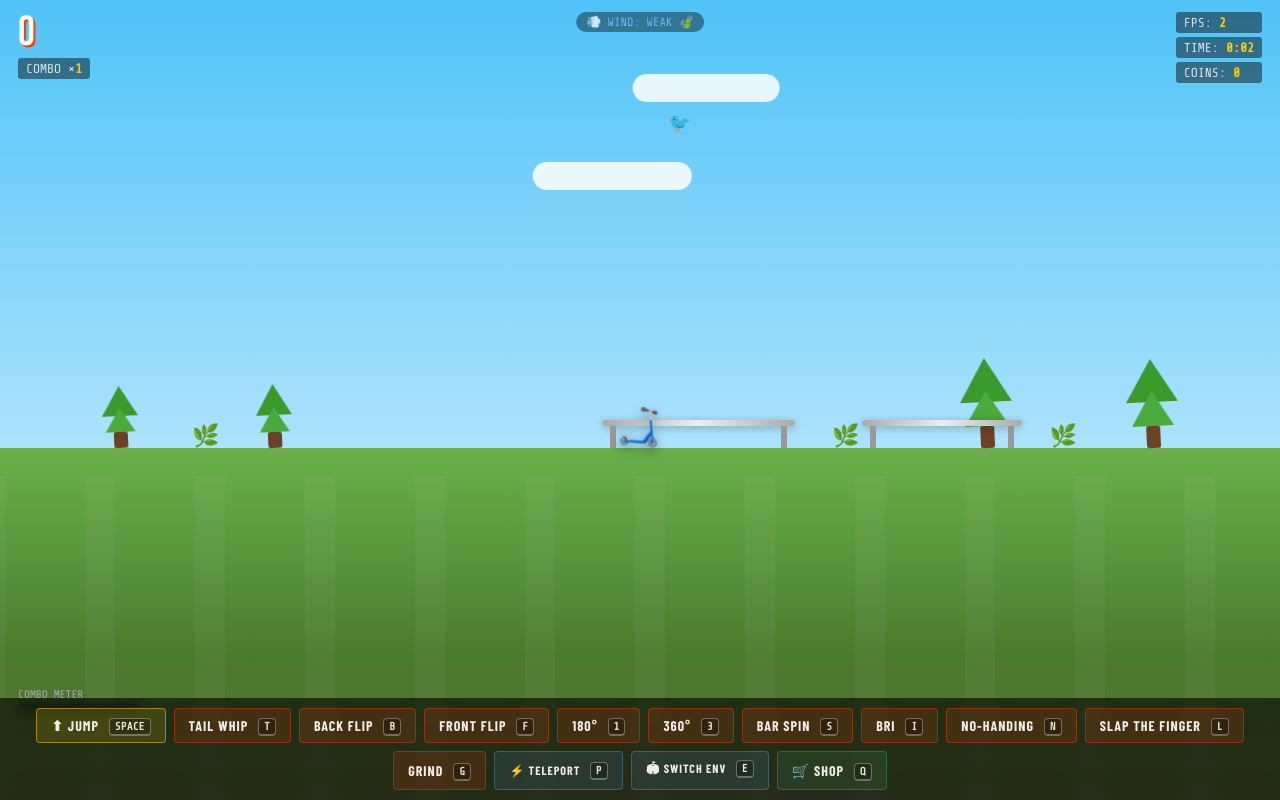
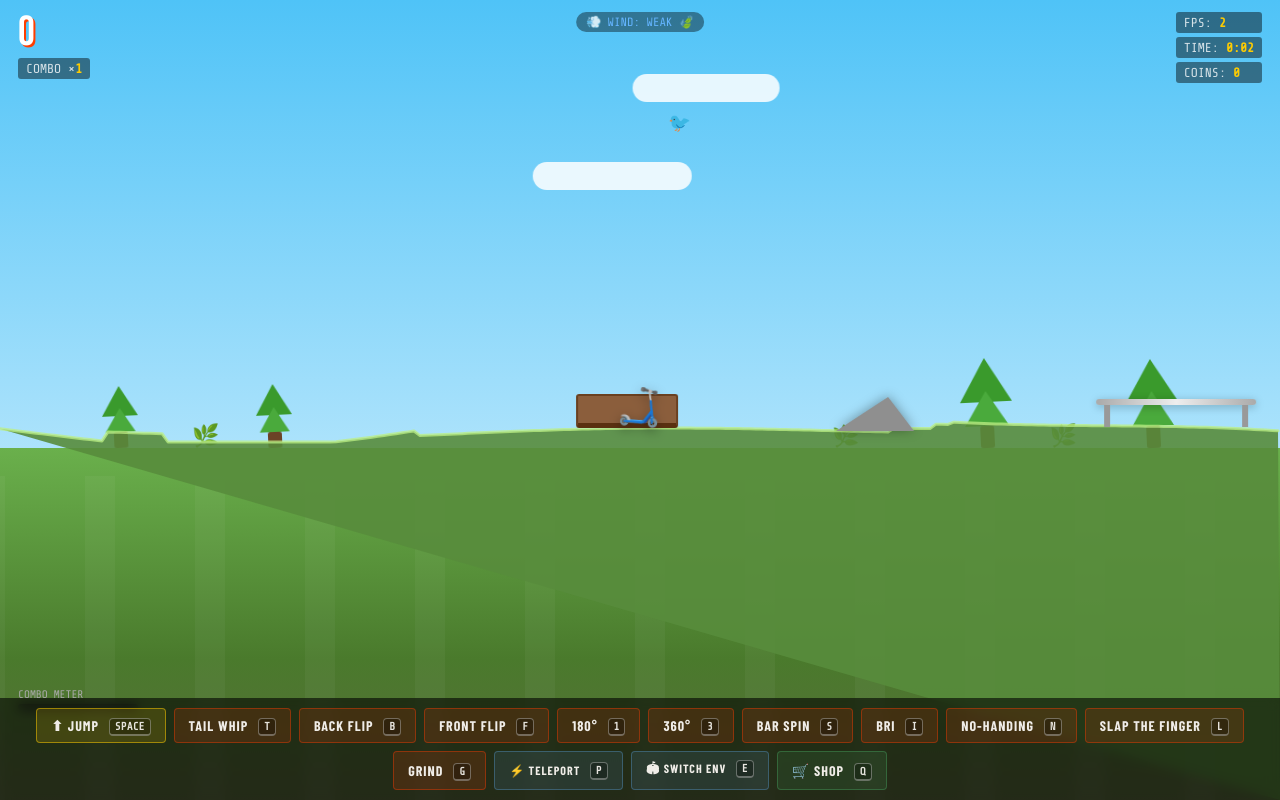
Before and after one commit to anythingisgoodforme/banana-wheels, a website: page public/scoot/index.html in a window 1280 px wide. Both pictures are taken after a click on the button "▶ PLAY". Drawn offline with nearby package versions, Linux system fonts and the light colour scheme.

Commit message:
wip: experiment with terrain-following platform physics

```diff
--- a/public/scoot/index.html
+++ b/public/scoot/index.html
@@ -266,6 +266,35 @@
   }
 
   /* Runner lane */
+  #terrain-wave {
+    position: absolute;
+    inset: 0;
+    width: 100%;
+    height: 100%;
+    z-index: 7;
+    pointer-events: none;
+  }
+
+  #terrain-fill {
+    fill: rgba(88, 140, 60, 0.9);
+  }
+
+  #terrain-crest {
+    fill: none;
+    stroke: rgba(188, 239, 132, 0.75);
+    stroke-width: 3;
+    stroke-linecap: round;
+    stroke-linejoin: round;
+  }
+
+  #terrain-wave.indoor #terrain-fill {
+    fill: rgba(75, 69, 63, 0.95);
+  }
+
+  #terrain-wave.indoor #terrain-crest {
+    stroke: rgba(188, 188, 196, 0.45);
+  }
+
   #course-lane {
     position: absolute;
     inset: 0;
@@ -287,6 +316,24 @@
     border-right: 70px solid transparent;
     border-bottom: 44px solid #646464;
     filter: drop-shadow(0 -1px 6px #0004);
+  }
+
+  .course-item.ramp-steep {
+    width: 0;
+    height: 0;
+    border-left: 58px solid transparent;
+    border-right: 58px solid transparent;
+    border-bottom: 62px solid #767676;
+    filter: drop-shadow(0 -1px 7px #0005);
+  }
+
+  .course-item.kicker {
+    width: 0;
+    height: 0;
+    border-left: 52px solid transparent;
+    border-right: 26px solid transparent;
+    border-bottom: 34px solid #8f8f8f;
+    filter: drop-shadow(0 -1px 6px #0005);
   }
 
   .course-item.box {
@@ -771,6 +818,10 @@
   <div id="game-canvas-wrap">
     <div class="sky outdoor" id="sky"></div>
     <div class="ground outdoor" id="ground"></div>
+    <svg id="terrain-wave" class="outdoor" aria-hidden="true" preserveAspectRatio="none">
+      <path id="terrain-fill"></path>
+      <path id="terrain-crest"></path>
+    </svg>
     <div id="course-lane"></div>
     <!-- Environment objects injected by JS -->
   </div>
@@ -845,9 +896,21 @@ let spawnCooldown = 0;
 let courseItems = [];
 let activeFeature = null;
 let gameRunning = false;
+let playerAirY = 0;
+let playerVelY = 0;
+let scrollSpeed = 260;
+let worldOffset = 0;
 
 const PLAYER_TRACK_X = 0.5;
-const COURSE_TYPES = ['ramp', 'box', 'rail'];
+const COURSE_TYPES = ['ramp', 'ramp', 'ramp-steep', 'kicker', 'box', 'rail'];
+const PLAYER_GRAVITY = 2300;
+const PLAYER_JUMP_VELOCITY = 860;
+const SPEED_MIN = 180;
+const SPEED_MAX = 520;
+const TERRAIN_SLOPE_FORCE = 900;
+const SPEED_DAMP = 1.8;
+const GROUND_TOP_RATIO = 0.56;
+const TERRAIN_BASE_HEIGHT = 22;
 
 const TRICKS = {
   'TAIL WHIP':      { points: 200, anim: 'flipping' },
@@ -890,6 +953,10 @@ function startGame() {
   clearTimeout(comboTimer);
   score = 0; coins = 0; combo = 1;
   inAir = false;
+  playerAirY = 0;
+  playerVelY = 0;
+  worldOffset = 0;
+  scrollSpeed = getBaseScrollSpeed();
   lastTrick = '';
   activeFeature = null;
   timerStart = Date.now();
@@ -897,6 +964,7 @@ function startGame() {
   if (player) {
     player.textContent = playerScooter;
     player.classList.add('pushing');
+    player.style.bottom = `calc(44% + ${getTerrainLift(0).toFixed(1)}px)`;
   }
   buildEnvironment();
   updateHUD();
@@ -950,8 +1018,10 @@ function buildEnvironment() {
 function setEnvClasses() {
   const sky = document.getElementById('sky');
   const ground = document.getElementById('ground');
+  const terrain = document.getElementById('terrain-wave');
   sky.className = 'sky ' + (isIndoor ? 'indoor' : 'outdoor');
   ground.className = 'ground ' + (isIndoor ? 'indoor' : 'outdoor');
+  if (terrain) terrain.className = isIndoor ? 'indoor' : 'outdoor';
 }
 
 function buildOutdoor(wrap) {
@@ -1067,6 +1137,8 @@ function startRunLoop() {
   lane.innerHTML = '';
   courseItems = [];
   spawnCooldown = 0.3;
+  worldOffset = 0;
+  scrollSpeed = getBaseScrollSpeed();
   activeFeature = null;
   gameRunning = true;
   for (let i = 0; i < 3; i++) {
@@ -1074,6 +1146,7 @@ function startRunLoop() {
   }
   if (gameLoopId) cancelAnimationFrame(gameLoopId);
   lastFrameTime = performance.now();
+  renderTerrainWave();
   gameLoopId = requestAnimationFrame(runLoop);
 }
 
@@ -1084,11 +1157,67 @@ function runLoop(now) {
   }
   const dt = Math.min((now - lastFrameTime) / 1000, 0.05);
   lastFrameTime = now;
+  updateSpeedPhysics(dt);
+  worldOffset += scrollSpeed * dt;
   updateCourse(dt);
+  updatePlayerPhysics(dt);
+  renderTerrainWave();
   gameLoopId = requestAnimationFrame(runLoop);
 }
 
-function getScrollSpeed() {
+function getTerrainLift(worldX) {
+  let y =
+    18 * Math.sin(worldX / 210) +
+    9 * Math.sin(worldX / 110 + 1.2) +
+    4 * Math.sin(worldX / 420 - 0.6);
+
+  const crestBand = Math.sin(worldX / 360 + 0.55);
+  if (crestBand > 0.72) {
+    y = 14 + (y - 14) * 0.25;
+  } else if (crestBand < -0.75) {
+    y = -12 + (y + 12) * 0.3;
+  }
+
+  const shelfBand = Math.sin(worldX / 250 - 0.7);
+  if (Math.abs(shelfBand) < 0.12) {
+    y *= 0.38;
+  }
+
+  return Math.max(-16, Math.min(26, y));
+}
+
+function getTerrainSlope(worldX) {
+  const dx = 4;
+  return (getTerrainLift(worldX + dx) - getTerrainLift(worldX - dx)) / (2 * dx);
+}
+
+function renderTerrainWave() {
+  const wave = document.getElementById('terrain-wave');
+  const fill = document.getElementById('terrain-fill');
+  const crest = document.getElementById('terrain-crest');
+  const wrap = document.getElementById('game-canvas-wrap');
+  if (!wave || !fill || !crest || !wrap) return;
+
+  const width = wrap.clientWidth || window.innerWidth;
+  const height = wrap.clientHeight || window.innerHeight;
+  const groundTopY = height * GROUND_TOP_RATIO;
+
+  wave.setAttribute('viewBox', `0 0 ${width} ${height}`);
+
+  const step = 6;
+  let ridgePath = '';
+  for (let x = 0; x <= width; x += step) {
+    const standHeight = TERRAIN_BASE_HEIGHT + getTerrainLift(worldOffset + x);
+    const y = groundTopY - standHeight;
+    ridgePath += `${x === 0 ? 'M' : 'L'}${x} ${y.toFixed(2)} `;
+  }
+
+  const fillPath = `M0 ${height} ${ridgePath}L${width} ${height} Z`;
+  fill.setAttribute('d', fillPath);
+  crest.setAttribute('d', ridgePath.trim());
+}
+
+function getBaseScrollSpeed() {
   let speed = isIndoor ? 300 : 260;
   if (!isIndoor && windStrength === 'weak') speed += 25;
   if (!isIndoor && windStrength === 'strong') speed += 60;
@@ -1101,7 +1230,13 @@ function spawnCourseItem(lane, extraOffset = 0) {
   el.className = `course-item env-obj ${kind}`;
 
   let width = 140;
-  if (kind === 'box') {
+  if (kind === 'ramp') {
+    width = 140;
+  } else if (kind === 'ramp-steep') {
+    width = 116;
+  } else if (kind === 'kicker') {
+    width = 78;
+  } else if (kind === 'box') {
     width = 62 + Math.random() * 44;
     el.style.width = `${width}px`;
   } else if (kind === 'rail') {
@@ -1112,7 +1247,9 @@ function spawnCourseItem(lane, extraOffset = 0) {
   lane.appendChild(el);
   const x = window.innerWidth + 120 + extraOffset;
   el.style.transform = `translateX(${x}px)`;
-  courseItems.push({ el, kind, x, width });
+  const baseLift = kind === 'rail' ? 22 : 0;
+  const anchor = kind === 'kicker' ? 0.25 : kind === 'ramp-steep' ? 0.3 : kind === 'ramp' ? 0.35 : 0.5;
+  courseItems.push({ el, kind, x, width, used: false, baseLift, anchor });
 }
 
 function updateCourse(dt) {
@@ -1125,9 +1262,10 @@ function updateCourse(dt) {
     spawnCooldown = 1.0 + Math.random() * 1.4;
   }
 
-  const speed = getScrollSpeed();
+  const speed = scrollSpeed;
   const playerX = window.innerWidth * PLAYER_TRACK_X;
   activeFeature = null;
+  let bestDistance = Infinity;
 
   for (let i = courseItems.length - 1; i >= 0; i--) {
     const item = courseItems[i];
@@ -1135,7 +1273,13 @@ function updateCourse(dt) {
     item.el.style.transform = `translateX(${item.x}px)`;
 
     const center = item.x + item.width / 2;
-    if (Math.abs(center - playerX) < Math.max(85, item.width * 0.45)) {
+    const contactX = item.x + item.width * item.anchor;
+    const terrainLift = TERRAIN_BASE_HEIGHT + getTerrainLift(worldOffset + contactX);
+    item.terrainLift = terrainLift;
+    item.el.style.bottom = `calc(44% + ${(item.baseLift + terrainLift).toFixed(1)}px)`;
+    const distance = Math.abs(center - playerX);
+    if (distance < Math.max(85, item.width * 0.45) && distance < bestDistance) {
+      bestDistance = distance;
       activeFeature = item;
     }
 
@@ -1146,11 +1290,71 @@ function updateCourse(dt) {
   }
 }
 
+function updateSpeedPhysics(dt) {
+  const target = getBaseScrollSpeed();
+  const playerX = window.innerWidth * PLAYER_TRACK_X;
+  const slope = getTerrainSlope(worldOffset + playerX);
+  let accel = -slope * TERRAIN_SLOPE_FORCE;
+
+  // Ease speed toward environmental baseline while keeping terrain slope effects.
+  accel += (target - scrollSpeed) * SPEED_DAMP;
+  scrollSpeed += accel * dt;
+  scrollSpeed = Math.max(SPEED_MIN, Math.min(SPEED_MAX, scrollSpeed));
+}
+
 function getFeatureMultiplier(kind) {
   if (kind === 'ramp') return 1.35;
+  if (kind === 'ramp-steep') return 1.5;
+  if (kind === 'kicker') return 1.25;
   if (kind === 'box') return 1.2;
   if (kind === 'rail') return 1.45;
   return 1;
+}
+
+function getRampLaunchVelocity(kind) {
+  if (kind === 'ramp') return 780;
+  if (kind === 'ramp-steep') return 960;
+  if (kind === 'kicker') return 650;
+  return 0;
+}
+
+function updatePlayerPhysics(dt) {
+  const player = document.getElementById('player');
+  if (!player) return;
+  const playerX = window.innerWidth * PLAYER_TRACK_X;
+  const terrainLift = TERRAIN_BASE_HEIGHT + getTerrainLift(worldOffset + playerX);
+
+  if (!inAir && activeFeature && !activeFeature.used) {
+    const boost = getRampLaunchVelocity(activeFeature.kind);
+    if (boost > 0) {
+      activeFeature.used = true;
+      inAir = true;
+      player.classList.remove('pushing');
+      playerVelY = Math.max(playerVelY, boost);
+      showToast(activeFeature.kind === 'ramp-steep' ? 'MEGA LAUNCH!' : activeFeature.kind === 'kicker' ? 'KICKER POP!' : 'RAMP AIR!');
+    }
+  }
+
+  if (!inAir && playerAirY <= 0) {
+    player.style.bottom = `calc(44% + ${terrainLift.toFixed(1)}px)`;
+    return;
+  }
+
+  playerVelY -= PLAYER_GRAVITY * dt;
+  playerAirY += playerVelY * dt;
+
+  if (playerAirY <= 0) {
+    playerAirY = 0;
+    playerVelY = 0;
+    if (inAir) {
+      inAir = false;
+      player.classList.add('pushing');
+    }
+  } else {
+    inAir = true;
+  }
+
+  player.style.bottom = `calc(44% + ${(terrainLift + playerAirY).toFixed(1)}px)`;
 }
 
 function applyCombo(trickName) {
@@ -1199,19 +1403,10 @@ function _executeTrick(name) {
 
 function doJump() {
   if (inAir) return;
-  inAir = true;
   const player = document.getElementById('player');
   player.classList.remove('pushing');
-  player.style.bottom = '60%';
-  player.style.transition = 'bottom 0.34s cubic-bezier(0.2,1,0.4,1)';
-  setTimeout(() => {
-    player.style.bottom = '44%';
-    player.style.transition = 'bottom 0.3s cubic-bezier(0.8,0,1,1)';
-    setTimeout(() => {
-      inAir = false;
-      player.classList.add('pushing');
-    }, 330);
-  }, 420);
+  inAir = true;
+  playerVelY = PLAYER_JUMP_VELOCITY;
 }
 
 function doGrind() {
```
